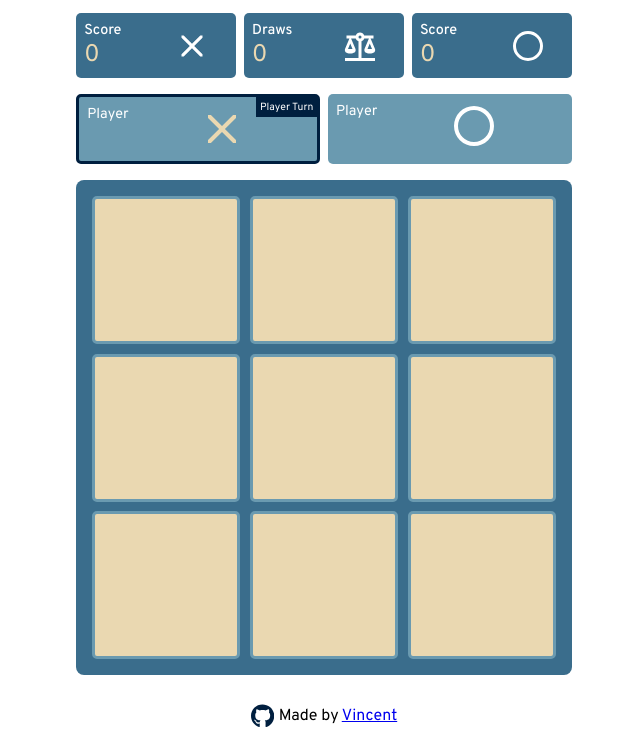
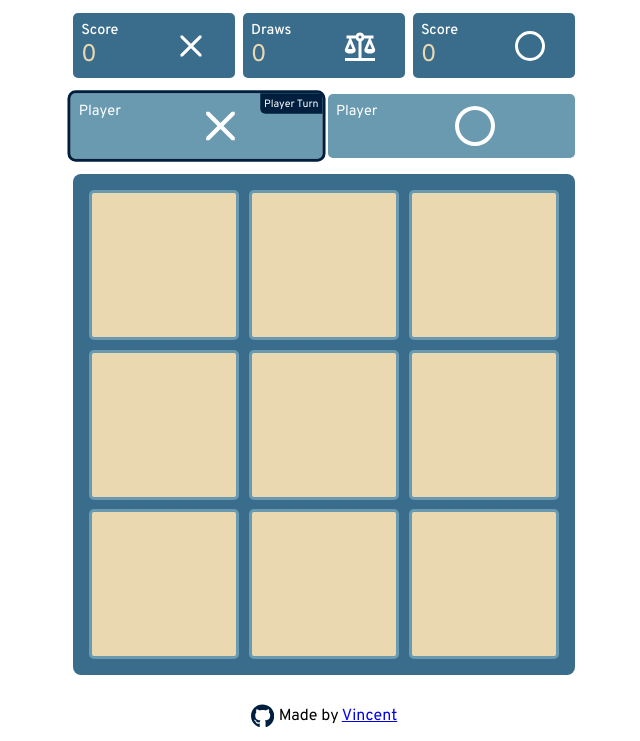
Before and after one commit to vincenitee/tic-tac-toe, a plain HTML site: page index.html in a window 1280 px wide. Shown: the part 59-800 px from the top of the page, without its empty margins (316-956 px from the left). Drawn offline with Linux system fonts and the light colour scheme; a web font is replaced by a local one.

Commit message:
Removed printNewRound function

```diff
--- a/app.js
+++ b/app.js
@@ -61,6 +61,7 @@ function createPlayer(name, mark) {
 
 // Main controller of the game
 function GameController() {
+    let scores = {X: 0, O: 0, draw: 0};
 
     let gameOver = false;
     // Initialize board
@@ -80,10 +81,11 @@ function GameController() {
 
     const getActivePlayer = () => activePlayer;
 
-    const printNewRound = () => {
-        board.printBoard();
-        console.log(`${getActivePlayer().name}'s turn`);
-    }
+    const getScores = () => scores;
+
+    const isGameOver = () => gameOver;
+
+    const getBoard = () => board.getBoard();
 
     const playRound = (row, col) => {
         if (!gameOver) {
@@ -97,19 +99,18 @@ function GameController() {
             }
 
             if(isBoardFull() && !checkWinner(row, col)) {
-                console.log(`It's a tie.`);
+                scores['draw'] += 1;
                 gameOver = true;
                 return;
             }
 
             if (checkWinner(row, col)) {
-                console.log(`${getActivePlayer().name} Wins!`)
+                scores[mark] += 10;
                 gameOver = true;
-                return;
+                return activePlayer;
             }
 
             switchActivePlayer();
-            printNewRound();
         }
     };
 
@@ -150,11 +151,12 @@ function GameController() {
             .every(row => row.every(cell => cell.getMark() !== ''));
     }
 
-    printNewRound();
-
     return {
         playRound,
-        getActivePlayer
+        getActivePlayer,
+        getScores,
+        getBoard,
+        isGameOver,
     };
 
 }
@@ -174,33 +176,80 @@ function ScreenController() {
     };
 
     const select = (element) => document.querySelector(element);
-    const selectAll = (element) => document.querySelectorAll(element);
 
     const boardElement = select('.game-board');
 
-    const gameBoard = Gameboard();
+    const playerXScoreElement = select('#player-X-score');
+    const playerOScoreElement = select('#player-O-score');
+    const drawScoreElement = select('#draw-score');
+
+    const playerXElement = select('#player-x');
+    const playerOElement = select('#player-o');
+
+    const gameController = GameController();
 
     const updateScreen = () => {
-        const board = gameBoard.getBoard();
+        const board = gameController.getBoard();
+        const activePlayer = gameController.getActivePlayer();
+        const isGameOver = gameController.isGameOver();
+
+        if(isGameOver) (activePlayer.mark === 'X' ? playerXElement : playerOElement).classList.add('winner');
+
+        const {X: playerXScore, O: playerOScore, draw: drawScore } = gameController.getScores();
+
+        playerXScoreElement.textContent = playerXScore;
+        playerOScoreElement.textContent = playerOScore;
+        drawScoreElement.textContent = drawScore;
+
+        [playerXElement, playerOElement].forEach(e => e.classList.remove('current'));
+        (activePlayer.mark === 'X' ? playerXElement : playerOElement).classList.add('current');
 
         boardElement.innerHTML = '';
 
+        renderBoard(board);
+    };
+
+    const renderBoard = (board) => {
         board.forEach((row, rowIndex) => {
-            console.log(row);
             row.forEach((cell, collIndex) => {
+                const cellMark = cell.getMark();
+                const isTaken = cellMark !== '';
+
                 const cellElement = document.createElement('button');
                 cellElement.classList.add('cell');
                 cellElement.dataset.row = rowIndex;
                 cellElement.dataset.col = collIndex;
-                cellElement.textContent = cell.getMark();
+                cellElement.innerHTML = isTaken ? marks[cellMark] : '';
+
+                if(isTaken) cellElement.classList.add('taken');
+
                 boardElement.appendChild(cellElement);
             });
         });
     };
 
+    const clickHandlerBoard = () => {
+        boardElement.addEventListener('click', (event) => {
+            if(!event.target.classList.contains('cell')) return;
+
+            const cell = event.target;
+            const cellRow = parseInt(cell.dataset.row);
+            const cellCol = parseInt(cell.dataset.col);
+
+            gameController.playRound(cellRow, cellCol);
+            updateScreen();
+        });
+
+        updateScreen();
+    };
+
     return {
         updateScreen,
+        clickHandlerBoard
     };
 }
 
-ScreenController().updateScreen();
+(function(){
+    const screenController = ScreenController();
+    screenController.clickHandlerBoard();
+})();
--- a/index.html
+++ b/index.html
@@ -47,7 +47,7 @@
         <div class="score-board ">
             <div class="score-item">
                 <div class="score-label">Score</div>
-                <div class="score-value" id="score-x">0</div>
+                <div class="score-value" id="player-X-score">0</div>
                 <svg xmlns="http://www.w3.org/2000/svg" viewBox="0 0 24 24">
                     <title>window-close</title>
                     <path
@@ -56,7 +56,7 @@
             </div>
             <div class="score-item">
                 <div class="score-label">Draws</div>
-                <div class="score-value">0</div>
+                <div class="score-value" id="draw-score">0</div>
                 <svg xmlns="http://www.w3.org/2000/svg" viewBox="0 0 24 24">
                     <title>scale-balance</title>
                     <path
@@ -65,7 +65,7 @@
             </div>
             <div class="score-item">
                 <div class="score-label">Score</div>
-                <div class="score-value">0</div>
+                <div class="score-value" id="player-O-score">0</div>
                 <svg xmlns="http://www.w3.org/2000/svg" viewBox="0 0 24 24">
                     <title>circle-outline</title>
                     <path
@@ -75,17 +75,17 @@
         </div>
 
         <div class="game-info">
-            <div class="game-info__player current">
-                <span>Player</span>
-                <svg xmlns="http://www.w3.org/2000/svg" viewBox="0 0 24 24">
+            <div class="game-info__player" id="player-x">
+                <span class="game-info__label">Player</span>
+                <svg class="game-info__icon" xmlns="http://www.w3.org/2000/svg" viewBox="0 0 24 24">
                     <title>window-close</title>
                     <path
                         d="M13.46,12L19,17.54V19H17.54L12,13.46L6.46,19H5V17.54L10.54,12L5,6.46V5H6.46L12,10.54L17.54,5H19V6.46L13.46,12Z" />
                 </svg>
             </div>
-            <div class="game-info__player">
-                <span>Player</span>
-                <svg xmlns="http://www.w3.org/2000/svg" viewBox="0 0 24 24">
+            <div class="game-info__player" id="player-o">
+                <span class="game-info__label">Player</span>
+                <svg class="game-info__icon" xmlns="http://www.w3.org/2000/svg" viewBox="0 0 24 24">
                     <title>circle-outline</title>
                     <path
                         d="M12,20A8,8 0 0,1 4,12A8,8 0 0,1 12,4A8,8 0 0,1 20,12A8,8 0 0,1 12,20M12,2A10,10 0 0,0 2,12A10,10 0 0,0 12,22A10,10 0 0,0 22,12A10,10 0 0,0 12,2Z" />
--- a/styles.css
+++ b/styles.css
@@ -121,25 +121,50 @@ main {
 .game-info__player > svg {
     height: 48px;
     fill: #fff;
+    transition: fill 0.3s ease;
+}
+
+.game-info__player {
+    position: relative; /* Needed for absolute ::after positioning */
+    transition: border 0.3s ease-in-out, transform 0.3s ease-in-out;
 }
 
 .game-info__player.current {
-    border: 3px solid var(--navy);
+    outline: 3px solid var(--navy);
+    transform: scale(1.02);
+    transition: border 0.3s ease, background-color 0.3s ease, transform 0.3s ease;
+}
+
+.game-info__player.current::after,
+.game-info__player.winner::after {
+    position: absolute;
+    top: 0;
+    right: 0;
+    font-size: 0.65rem;
+    color: white;
+    padding: 0.225rem;
+    opacity: 0;
+    transform: translateY(-5px);
+    transition: opacity 0.3s ease, transform 0.3s ease;
+    border-radius: 0 0 0 5px;
+    pointer-events: none;
 }
 
 .game-info__player.current::after {
     content: 'Player Turn';
-    position: absolute;
-    top: 0;
-    right: 0;
-    font-size: 0.65rem;
     background-color: var(--navy);
-    padding: 0.225rem;
 }
 
-.game-info__player.current > svg {
-    fill: var(--beige);
+.game-info__player.winner::after {
+    content: 'Winner';
 }
+
+.game-info__player.current::after,
+.game-info__player.winner::after {
+    opacity: 1;
+    transform: translateY(0);
+}
+
 
 .game-board {
     padding: 1rem;
@@ -167,7 +192,7 @@ main {
 }
 
 .cell>svg {
-    height: 96px;
+    height: 84px;
     fill: var(--navy);
 }
 
```
